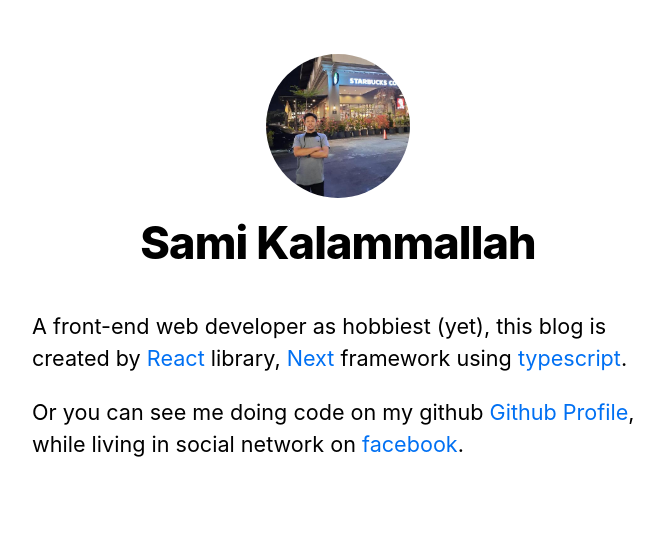
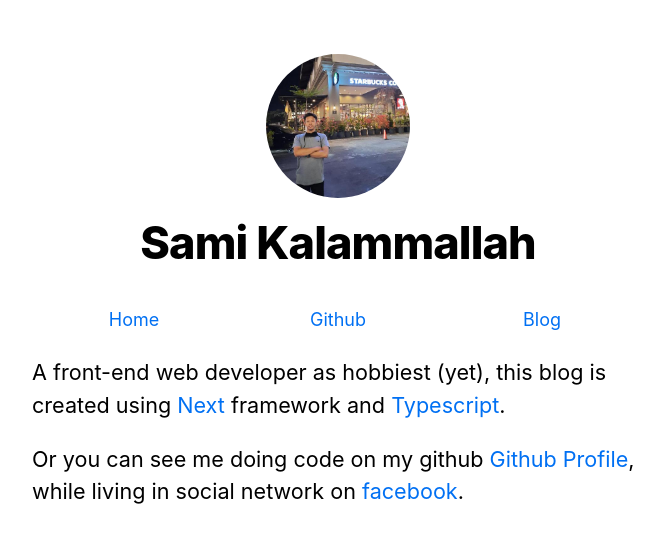
Before and after one commit to SamX23/my-blog, a Next.js app: page / in a window 1280 px wide. Shown: the top 542 px of the page, without its empty margins (302-966 px from the left). Built offline with nearby package versions, Linux system fonts and the light colour scheme.

Commit message:
add navigation menu

```diff
--- /dev/null
+++ b/components/navigation.tsx
@@ -0,0 +1,26 @@
+import Link from "next/link";
+import navigation from "../styles/navigation.module.css";
+
+export default function Navigation() {
+  return (
+    <nav className={navigation.nav__Bar}>
+      <ul className={navigation.nav__Menu}>
+        <Link href="/">
+          <a>
+            <li>Home</li>
+          </a>
+        </Link>
+        <Link href="/github">
+          <a>
+            <li>Github</li>
+          </a>
+        </Link>
+        <Link href="/blog">
+          <a>
+            <li>Blog</li>
+          </a>
+        </Link>
+      </ul>
+    </nav>
+  );
+}
--- a/pages/index.tsx
+++ b/pages/index.tsx
@@ -1,5 +1,6 @@
 import Head from "next/head";
 import Layout, { siteTitle } from "../components/layout";
+import Navigation from "../components/navigation";
 import utilStyles from "../styles/utils.module.css";
 
 export default function Home() {
@@ -8,12 +9,12 @@ export default function Home() {
       <Head>
         <title>{siteTitle}</title>
       </Head>
+      <Navigation />
       <section className={utilStyles.headingMd}>
         <p>
-          A front-end web developer as hobbiest (yet), this blog is created by{" "}
-          <a href="http://reactjs.org/">React</a> library,{" "}
-          <a href="https://nextjs.org/">Next</a> framework using{" "}
-          <a href="https://www.typescriptlang.org/">typescript</a>.
+          A front-end web developer as hobbiest (yet), this blog is created
+          using <a href="https://nextjs.org/">Next</a> framework and{" "}
+          <a href="https://www.typescriptlang.org/">Typescript</a>.
         </p>
         <p>
           Or you can see me doing code on my github{" "}
--- /dev/null
+++ b/styles/navigation.module.css
@@ -0,0 +1,14 @@
+.nav__Bar {
+  min-width: 3em;
+}
+
+.nav__Menu {
+  display: grid;
+  list-style: none;
+  grid-template-columns: 1fr 1fr 1fr;
+  padding: 0;
+}
+
+.nav__Menu > a {
+  margin: auto;
+}
```
